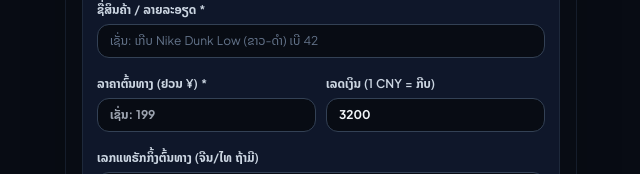
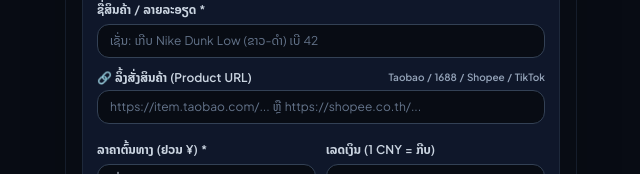
Before and after one commit to nakoyakirito-lang/lao-preorder-app, a Next.js app: page /orders/new in a window 1280 px wide. Shown: the part 242-416 px from the top of the page, without its empty margins (319-959 px from the left). Built offline with nearby package versions, Linux system fonts and the light colour scheme; no server answers; the database is empty.

Commit message:
feat: add product order url saving and quick link preview

```diff
--- a/src/app/orders/new/page.tsx
+++ b/src/app/orders/new/page.tsx
@@ -41,6 +41,7 @@ export default function NewOrderPage() {
   const [deliveryBranch, setDeliveryBranch] = useState('');
 
   const [productName, setProductName] = useState('');
+  const [productUrl, setProductUrl] = useState('');
   const [productImageUrl, setProductImageUrl] = useState('');
   const [foreignTrackingNo, setForeignTrackingNo] = useState('');
   const [originCost, setOriginCost] = useState<number | ''>('');
@@ -89,6 +90,7 @@ export default function NewOrderPage() {
       delivery_provider: deliveryProvider,
       delivery_branch: deliveryBranch,
       product_name: productName,
+      product_url: productUrl,
       product_image_url: productImageUrl,
       order_date: new Date().toISOString().split('T')[0],
       origin_currency: originCurrency,
@@ -196,6 +198,20 @@ export default function NewOrderPage() {
               value={productName}
               onChange={(e) => setProductName(e.target.value)}
               placeholder="ເຊັ່ນ: ເກີບ Nike Dunk Low (ຂາວ-ດຳ) ເບີ 42"
+              className="w-full px-3 py-2 bg-background border border-slate-700 rounded-xl text-xs text-slate-100 placeholder-slate-500 focus:border-neon focus:outline-none"
+            />
+          </div>
+
+          <div className="space-y-1">
+            <label className="text-xs font-semibold text-slate-300 flex items-center justify-between">
+              <span>🔗 ລິ້ງສັ່ງສິນຄ້າ (Product URL)</span>
+              <span className="text-[10px] text-slate-400">Taobao / 1688 / Shopee / TikTok</span>
+            </label>
+            <input
+              type="url"
+              value={productUrl}
+              onChange={(e) => setProductUrl(e.target.value)}
+              placeholder="https://item.taobao.com/... ຫຼື https://shopee.co.th/..."
               className="w-full px-3 py-2 bg-background border border-slate-700 rounded-xl text-xs text-slate-100 placeholder-slate-500 focus:border-neon focus:outline-none"
             />
           </div>
--- a/src/app/track/[code]/page.tsx
+++ b/src/app/track/[code]/page.tsx
@@ -147,6 +147,16 @@ export default function PublicTrackingPage() {
               <p className="text-[11px] text-slate-400 mt-0.5">
                 ວັນທີສັ່ງຊື້: {order.order_date}
               </p>
+              {order.product_url && (
+                <a
+                  href={order.product_url}
+                  target="_blank"
+                  rel="noreferrer"
+                  className="inline-flex items-center gap-1 text-[11px] text-sky-400 hover:underline mt-1 font-semibold"
+                >
+                  🔗 ເບິ່ງລິ້ງສິນຄ້າຕົ້ນທາງ
+                </a>
+              )}
             </div>
           </div>
         </div>
--- a/src/components/parcels/ParcelCard.tsx
+++ b/src/components/parcels/ParcelCard.tsx
@@ -187,6 +187,20 @@ export const ParcelCard: React.FC<ParcelCardProps> = ({
               WhatsApp
             </a>
           )}
+
+          {/* Product URL Link if available */}
+          {order.product_url && (
+            <a
+              href={order.product_url}
+              target="_blank"
+              rel="noreferrer"
+              className="flex items-center gap-1 text-[11px] font-bold px-2 py-1 rounded-lg bg-sky-500/10 text-sky-400 border border-sky-500/30 hover:bg-sky-500/20"
+              title="ເບິ່ງລິ້ງສັ່ງສິນຄ້າ"
+            >
+              <ExternalLink size={13} />
+              ລິ້ງສິນຄ້າ
+            </a>
+          )}
         </div>
 
         <div className="flex items-center gap-1.5">
--- a/src/types/database.ts
+++ b/src/types/database.ts
@@ -24,6 +24,7 @@ export interface Order {
 
   // Product
   product_name: string;
+  product_url?: string;
   product_image_url?: string;
   order_date: string; // YYYY-MM-DD
 
```
Also changed, not shown: 1 other file (tests, documents, lock files or other folders).
